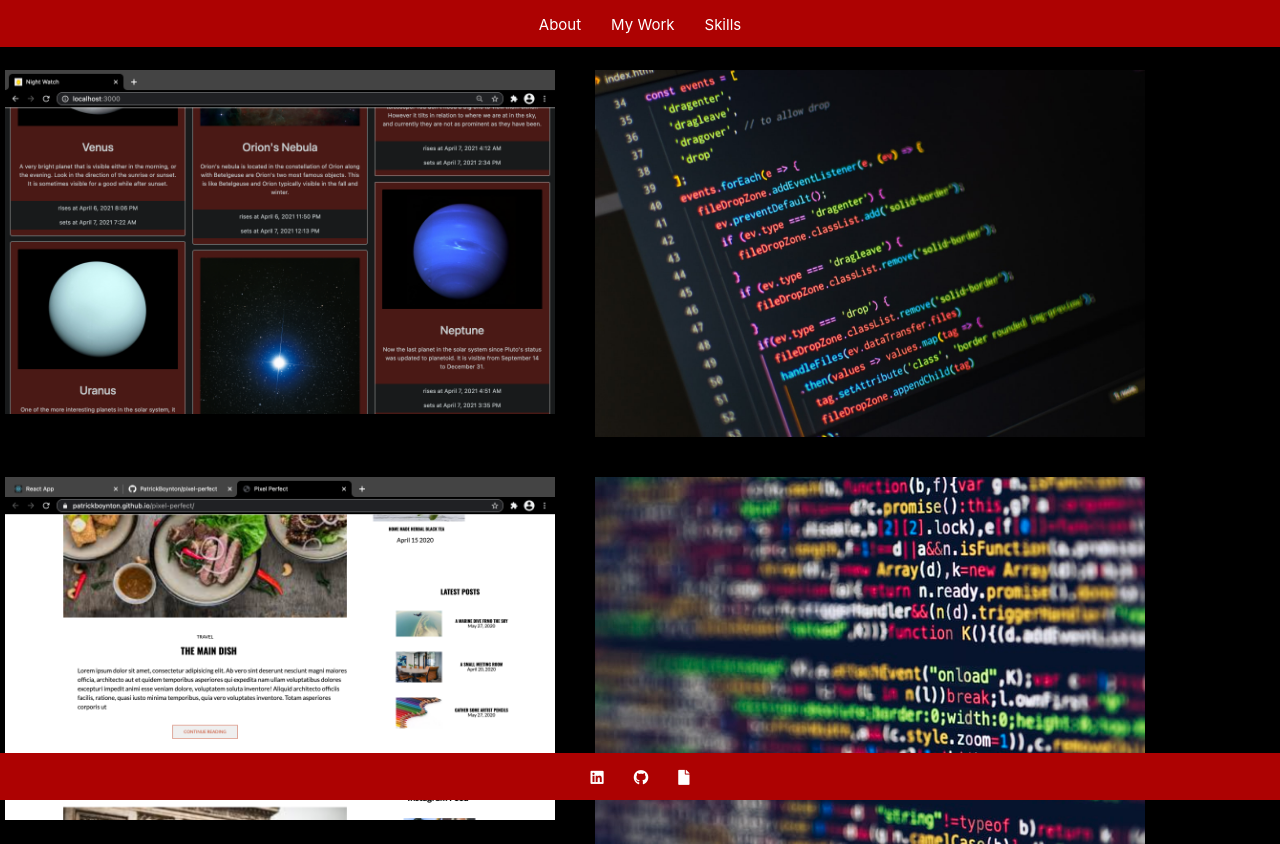
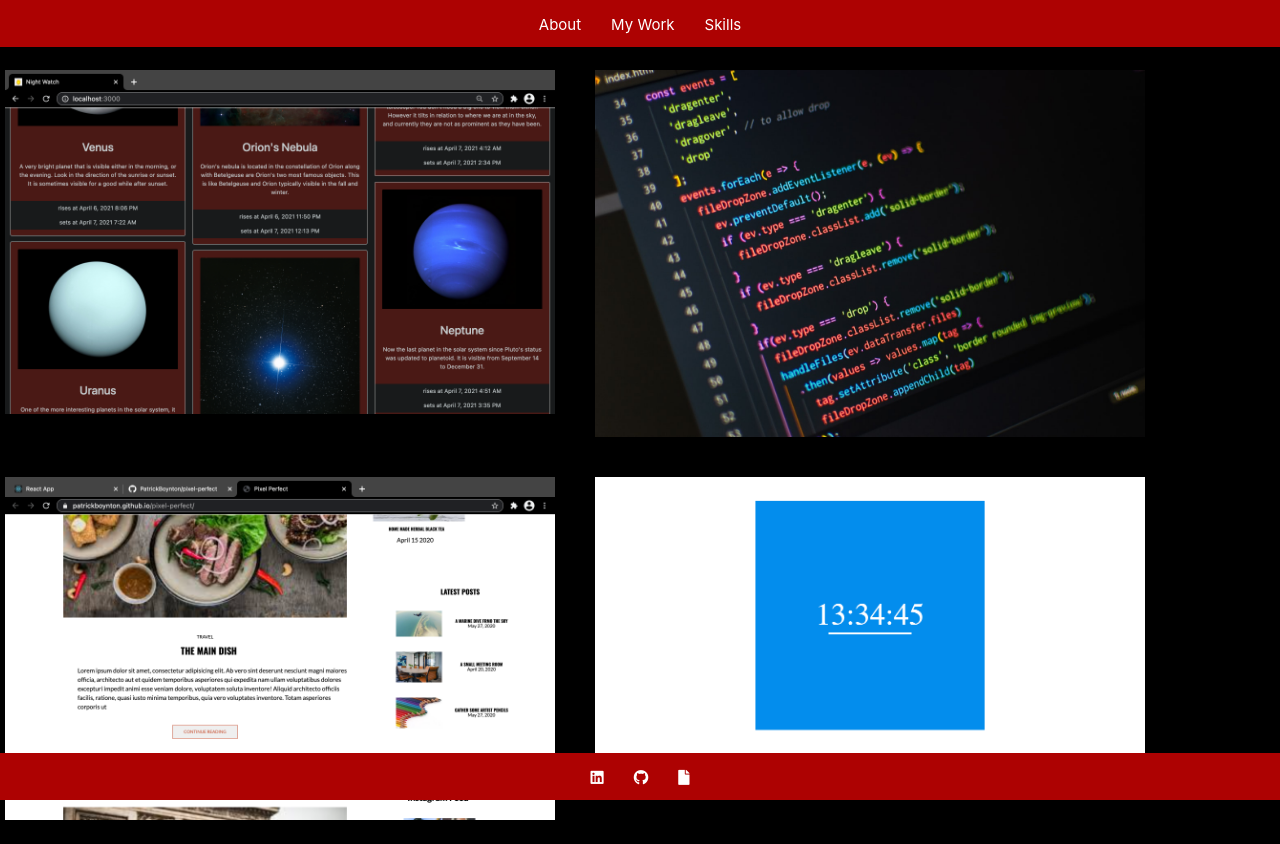
Before and after one commit to PatrickBoynton/portfolio, a React (Create React App) app: page /works in a window 1280 px wide. After the commit the page ends 820 px from the top, so only its background shows below. Built offline with nearby package versions, Linux system fonts and the light colour scheme.

Commit message:
Changed the image.

```diff
--- a/src/components/Portfolio.js
+++ b/src/components/Portfolio.js
@@ -49,7 +49,7 @@ class Portfolio extends Component {
         />
 
         <Card
-          image="/Code4.jpeg"
+          image="/ColorClock.png"
           title="Color Clock"
           githubHref="https://github.com/PatrickBoynton/js-color-clock"
           viewSite="https://patrickboynton.github.io/js-color-clock/"
```
